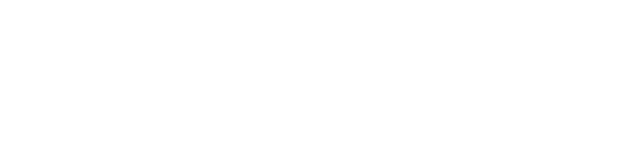
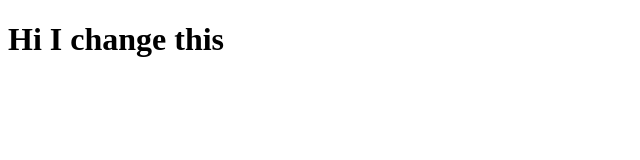
Before and after one commit to BhoneHeinHtet/Example, a plain HTML site: page index.html in a window 1280 px wide. Shown: the whole page, without its empty margins (0-640 px from the left). Drawn offline with Linux system fonts and the light colour scheme.

Commit message:
I change something

```diff
--- a/index.html
+++ b/index.html
@@ -6,6 +6,7 @@
     <title>Document</title>
 </head>
 <body>
+    <h1>Hi I change this </h1>
 
 </body>
 </html>
```
